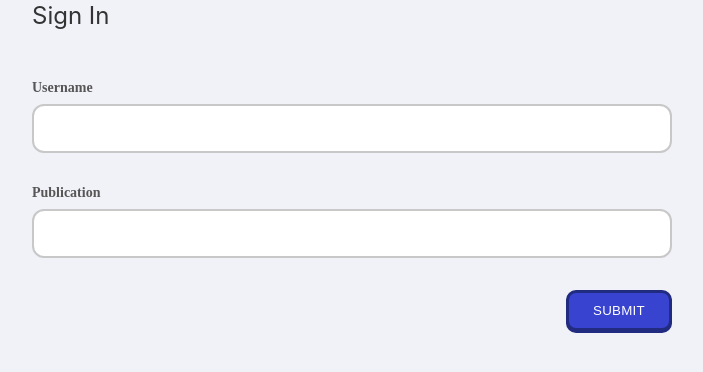
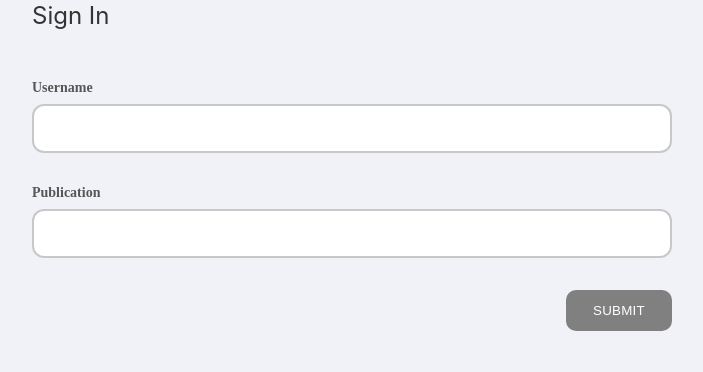
Before and after one commit to maelfosso/luca-interview, an Angular app: page /auth/sign-in in a window 1280 px wide. Shown: the top 372 px of the page, without its empty margins (288-991 px from the left). Built offline with nearby package versions, Linux system fonts and the light colour scheme; what angular-in-memory-web-api would draw is missing.

Commit message:
submit button disabled css improved

```diff
--- a/src/styles.css
+++ b/src/styles.css
@@ -255,6 +255,12 @@ a {
   background-color: #FFFFFF;
 }
 
+.button:disabled {
+  background-color: gray;
+  border-color: gray;
+  box-shadow: unset;
+}
+
 form div {
   display: flex;
   flex-direction: column;
```
